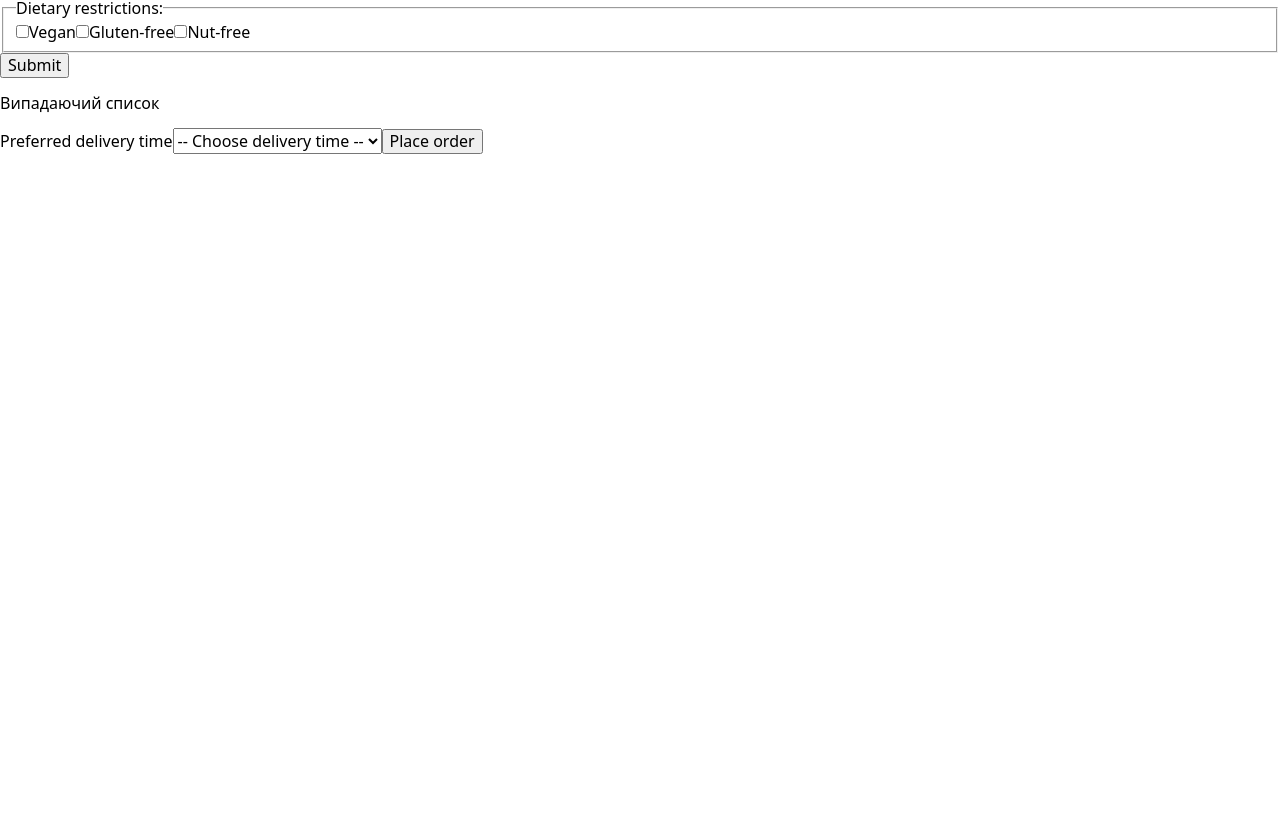
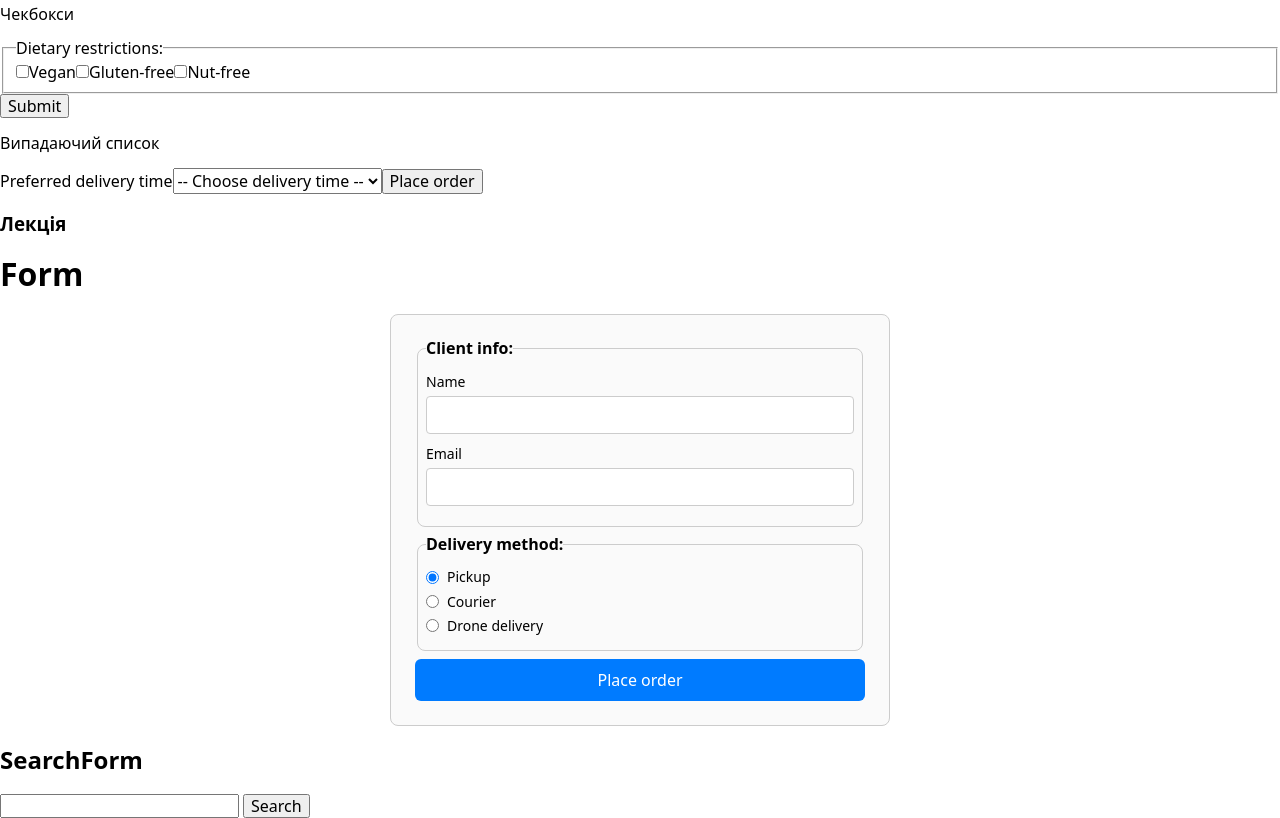
Before and after one commit to Vidiborets0012/react_module_03, a React (Vite) app: page / in a window 1280 px wide. Shown: the part 615-1433 px from the top of the page. Before the commit the page ends 800 px from the top, so only its background shows below. Built offline with nearby package versions, Linux system fonts and the light colour scheme.

Commit message:
add lecture materials

```diff
--- /dev/null
+++ b/src/comp/AppL5.tsx
@@ -0,0 +1,71 @@
+import axios from "axios";
+import { useState } from "react";
+
+import OrderForm from "./OrderForm/OrderForm";
+import SearchForm from "./SearchForm/SearchForm";
+import ArticleList from "./ArticleList/ArticleList";
+import type { Article } from "./types/article";
+
+// interface Article {
+//   story_id: number;
+//   title: string;
+//   url: string;
+// }
+
+interface ArticlesResponse {
+  hitsPerPage: number;
+  nbHits: number;
+  nbPages: number;
+  page: number;
+  hits: Article[];
+}
+
+export default function AppL5() {
+  // const handleSubmit = (event: React.FormEvent<HTMLFormElement>) => {
+  // event.preventDefault();
+  // console.log("Hello!");
+  // const form = event.currentTarget;
+  // const formData = new FormData(form);
+  // console.log(formData.get("username"));
+  // form.reset();
+  // };
+  const [articles, setArticles] = useState<Article[]>([]);
+  const [isLoading, setIsLoading] = useState<boolean>(false);
+  const [isError, setIsError] = useState<boolean>(false);
+
+  const handleSearch = async (topic: string) => {
+    try {
+      setIsLoading(true);
+      setIsError(false);
+      setArticles([]);
+
+      const { data } = await axios.get<ArticlesResponse>(
+        `https://hn.algolia.com/api/v1/search?query=${topic}`
+      );
+      console.log("data:", data);
+      console.log("data:", data.hits);
+      setArticles(data.hits);
+    } catch {
+      setIsError(true);
+    } finally {
+      setIsLoading(false);
+    }
+  };
+  return (
+    <>
+      <h1>Form</h1>
+
+      {/* <form onSubmit={handleSubmit}>
+        <input type="text" name="username" />
+        <button type="submit">Submit</button>
+      </form> */}
+      <OrderForm />
+      <h2>SearchForm</h2>
+      <SearchForm onSearch={handleSearch} />
+      {isLoading && <strong>Loading ...</strong>}
+      {isError && <p>Oops, Something went wrong. Please try again!</p>}
+      {/* <ArticleList items={articles} /> */}
+      {articles.length > 0 && <ArticleList items={articles} />}
+    </>
+  );
+}
--- /dev/null
+++ b/src/comp/ArticleList/ArticleList.module.css
@@ -0,0 +1,12 @@
+.list {
+  padding: 0;
+  margin: 0;
+}
+
+.link {
+  text-decoration: none;
+}
+
+.link:hover {
+  text-decoration: underline;
+}
--- /dev/null
+++ b/src/comp/ArticleList/ArticleList.tsx
@@ -0,0 +1,19 @@
+import css from "./ArticleList.module.css";
+import type { Article } from "../types/article";
+
+interface ArticleListProps {
+  items: Article[];
+}
+export default function ArticleList({ items }: ArticleListProps) {
+  return (
+    <ul className={css.list}>
+      {items.map((item) => (
+        <li key={item.story_id}>
+          <a href={item.url} className={css.link}>
+            {item.title}
+          </a>
+        </li>
+      ))}
+    </ul>
+  );
+}
--- /dev/null
+++ b/src/comp/OrderForm/OrderForm.module.css
@@ -0,0 +1,75 @@
+.form {
+  display: flex;
+  flex-direction: column;
+  gap: 8px;
+  max-width: 500px;
+  width: 100%;
+  margin: 0 auto;
+  padding: 24px;
+  border: 1px solid #ccc;
+  border-radius: 8px;
+  background-color: #fafafa;
+  box-sizing: border-box;
+}
+
+.fieldset {
+  border: 1px solid #ccc;
+  padding: 8px;
+  border-radius: 8px;
+}
+
+.legend {
+  font-weight: bold;
+  margin-bottom: 8px;
+  font-size: 16px;
+}
+
+.label {
+  display: block;
+  margin-bottom: 6px;
+  font-weight: 500;
+  font-size: 14px;
+}
+
+.input {
+  width: 100%;
+  padding: 10px;
+  font-size: 14px;
+  border: 1px solid #ccc;
+  border-radius: 4px;
+  box-sizing: border-box;
+  margin-bottom: 12px;
+}
+
+.textarea {
+  width: 100%;
+  padding: 10px;
+  font-size: 14px;
+  border: 1px solid #ccc;
+  border-radius: 4px;
+  box-sizing: border-box;
+  resize: vertical;
+}
+
+.option {
+  display: flex;
+  align-items: center;
+  gap: 8px;
+  font-size: 14px;
+  margin-bottom: 8px;
+}
+
+.button {
+  padding: 12px 20px;
+  font-size: 16px;
+  background-color: #007bff;
+  border: none;
+  border-radius: 6px;
+  color: #fff;
+  cursor: pointer;
+  transition: background-color 0.2s ease-in-out;
+}
+
+.button:hover {
+  background-color: #0056b3;
+}
--- /dev/null
+++ b/src/comp/OrderForm/OrderForm.tsx
@@ -0,0 +1,66 @@
+import { useId } from "react";
+
+import css from "./OrderForm.module.css";
+
+export default function OrderForm() {
+  const id = useId();
+
+  const handleSubmit = (formData: FormData) => {
+    console.log("formData:", formData);
+
+    // Solution 1
+    const username = formData.get("username");
+    const email = formData.get("email");
+    const delivery = formData.get("delivery");
+
+    console.log({ username, email, delivery });
+
+    // Solution 2
+    console.log(Object.fromEntries(formData));
+  };
+
+  return (
+    <form action={handleSubmit} className={css.form}>
+      <fieldset className={css.fieldset}>
+        <legend className={css.legend}>Client info:</legend>
+        <label className={css.label} htmlFor={`${id}-username`}>
+          Name
+        </label>
+        <input
+          className={css.input}
+          type="text"
+          name="username"
+          id={`${id}-username`}
+        />
+
+        <label className={css.label} htmlFor={`${id}-email`}>
+          Email
+        </label>
+        <input
+          className={css.input}
+          type="email"
+          name="email"
+          id={`${id}-email`}
+        />
+      </fieldset>
+
+      <fieldset className={css.fieldset}>
+        <legend className={css.legend}>Delivery method:</legend>
+        <label className={css.option}>
+          <input type="radio" name="delivery" value="pickup" defaultChecked />{" "}
+          Pickup
+        </label>
+        <label className={css.option}>
+          <input type="radio" name="delivery" value="courier" /> Courier
+        </label>
+        <label className={css.option}>
+          <input type="radio" name="delivery" value="drone" /> Drone delivery
+        </label>
+      </fieldset>
+
+      <button type="submit" className={css.button}>
+        Place order
+      </button>
+    </form>
+  );
+}
--- /dev/null
+++ b/src/comp/SearchForm/SearchForm.module.css
@@ -0,0 +1,8 @@
+.form {
+  display: flex;
+  gap: 4px;
+}
+
+.input {
+  font: inherit;
+}
--- /dev/null
+++ b/src/comp/SearchForm/SearchForm.tsx
@@ -0,0 +1,20 @@
+import css from "./SearchForm.module.css";
+
+interface SearchFormProps {
+  onSearch: (topic: string) => Promise<void>;
+}
+
+export default function SearchForm({ onSearch }: SearchFormProps) {
+  const handleSubmit = (formData: FormData) => {
+    const topic = formData.get("topic") as string;
+    onSearch(topic);
+    console.log("topic:", topic);
+  };
+
+  return (
+    <form action={handleSubmit} className={css.form}>
+      <input type="text" name="topic" className={css.input} />
+      <button type="submit">Search</button>
+    </form>
+  );
+}
--- /dev/null
+++ b/src/comp/types/article.ts
@@ -0,0 +1,5 @@
+export interface Article {
+  story_id: number;
+  title: string;
+  url: string;
+}
--- a/src/main.tsx
+++ b/src/main.tsx
@@ -8,11 +8,13 @@ import OrderFormRadio from "./components/OrderFormRadio";
 import OrderFormCheckbox from "./components/OrderFormChckbox";
 import OrderFormSelect from "./components/OrderFormSelect";
 import "modern-normalize";
+import AppL5 from "./comp/AppL5";
 
 ReactDOM.createRoot(document.getElementById("root") as HTMLElement).render(
   <React.StrictMode>
     <h1>Модуль 3. Форми та ефекти.</h1>
     <h2>Заняття 5. Форми</h2>
+    <h3>Конспект</h3>
     <App />
     <AppOrderForm />
     <AppSearchForm />
@@ -24,5 +26,7 @@ ReactDOM.createRoot(document.getElementById("root") as HTMLElement).render(
     <OrderFormCheckbox />
     <p>Випадаючий список</p>
     <OrderFormSelect />
+    <h3>Лекція</h3>
+    <AppL5 />
   </React.StrictMode>
 );
```
